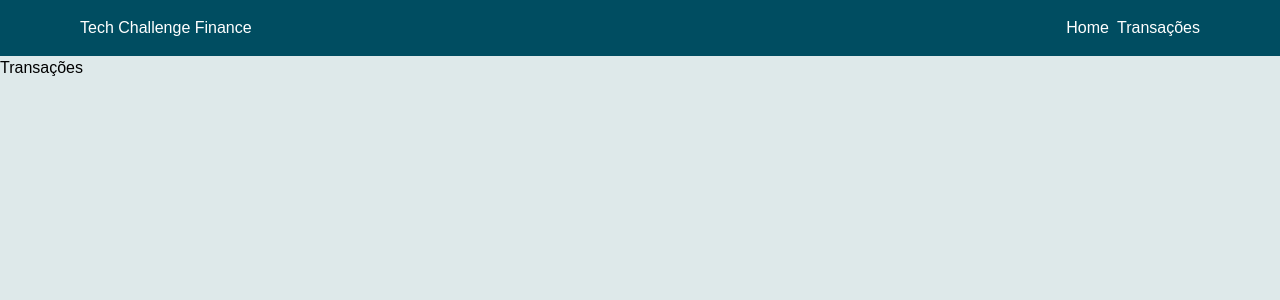
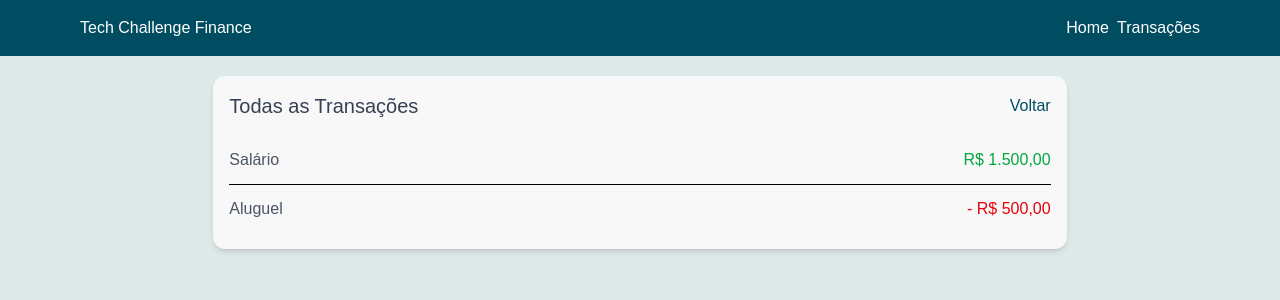
Before and after one commit to hrq1408/tech-challenge-finance, a Next.js app: page /transactions in a window 1280 px wide. Shown: the top 300 px of the page. Built offline with nearby package versions, Linux system fonts and the light colour scheme.

Commit message:
lista de transacoes e pagina de todas transacoes

```diff
--- a/src/app/page.tsx
+++ b/src/app/page.tsx
@@ -2,19 +2,19 @@
 
 import { Card } from "@/layout/card";
 import { useAccountStore } from "@/store/accountStore";
+import Link from "next/link";
 
 export default function Home() {
-  // Usamos o hook para acessar o estado global
-  const { balance } = useAccountStore();
+  const { balance, transactions } = useAccountStore();
 
-  // Formatamos o saldo para a moeda local (Real)
   const formattedBalance = new Intl.NumberFormat('pt-BR', {
     style: 'currency',
     currency: 'BRL',
   }).format(balance);
 
   return (
-    <Card className="w-2/3 mx-auto mt-5 bg-primary text-white">
+    <main className="w-2/3 mx-auto mt-5">
+      <Card className="bg-primary text-white">
         <div className=" flex justify-between items-center h-20">
           <h1 className="text-2xl">Bem Vindo, João!</h1>
           <div>
@@ -22,5 +22,29 @@ export default function Home() {
           </div>
         </div>
       </Card>
+
+      <Card className="mt-5">
+        <div className="flex justify-between items-center mb-4">
+          <h2 className="text-xl font-bold text-gray-700">Últimas Transações</h2>
+          <Link href="/transactions" className="text-primary font-medium hover:underline">
+            Ver todas
+          </Link>
+        </div>
+        <ul>
+          {transactions.map((transaction) => (
+            <li key={transaction.id} className="flex justify-between items-center py-3 border-b last:border-b-0">
+              <span className="text-gray-600">{transaction.description}</span>
+              <span className={`${transaction.type === 'income' ? 'text-green-600' : 'text-red-600'} font-medium`}>
+                {transaction.type === 'expense' && '- '}
+                {new Intl.NumberFormat('pt-BR', {
+                  style: 'currency',
+                  currency: 'BRL',
+                }).format(transaction.amount)}
+              </span>
+            </li>
+          ))}
+        </ul>
+      </Card>
+    </main>
   );
 }
--- a/src/app/transactions/page.tsx
+++ b/src/app/transactions/page.tsx
@@ -1,7 +1,36 @@
+'use client';
+
+import { Card } from "@/layout/card";
+import { useAccountStore } from "@/store/accountStore";
+import Link from "next/link";
+
 export default function Transactions() {
+  const { transactions } = useAccountStore();
+
   return (
-    <div>
-      <h1>Transações</h1>
-    </div>
+    <main className="w-2/3 mx-auto mt-5">
+      <Card>
+        <div className="flex justify-between items-center mb-4">
+          <h1 className="text-xl font-bold text-gray-700">Todas as Transações</h1>
+          <Link href="/" className="text-primary font-medium hover:underline">
+            Voltar
+          </Link>
+        </div>
+        <ul>
+          {transactions.map((transaction) => (
+            <li key={transaction.id} className="flex justify-between items-center py-3 border-b last:border-b-0">
+              <span className="text-gray-600">{transaction.description}</span>
+              <span className={`${transaction.type === 'income' ? 'text-green-600' : 'text-red-600'} font-medium`}>
+                {transaction.type === 'expense' && '- '}
+                {new Intl.NumberFormat('pt-BR', {
+                  style: 'currency',
+                  currency: 'BRL',
+                }).format(transaction.amount)}
+              </span>
+            </li>
+          ))}
+        </ul>
+      </Card>
+    </main>
   );
 }
```
Lines whose indentation alone changed are shown as unchanged.
